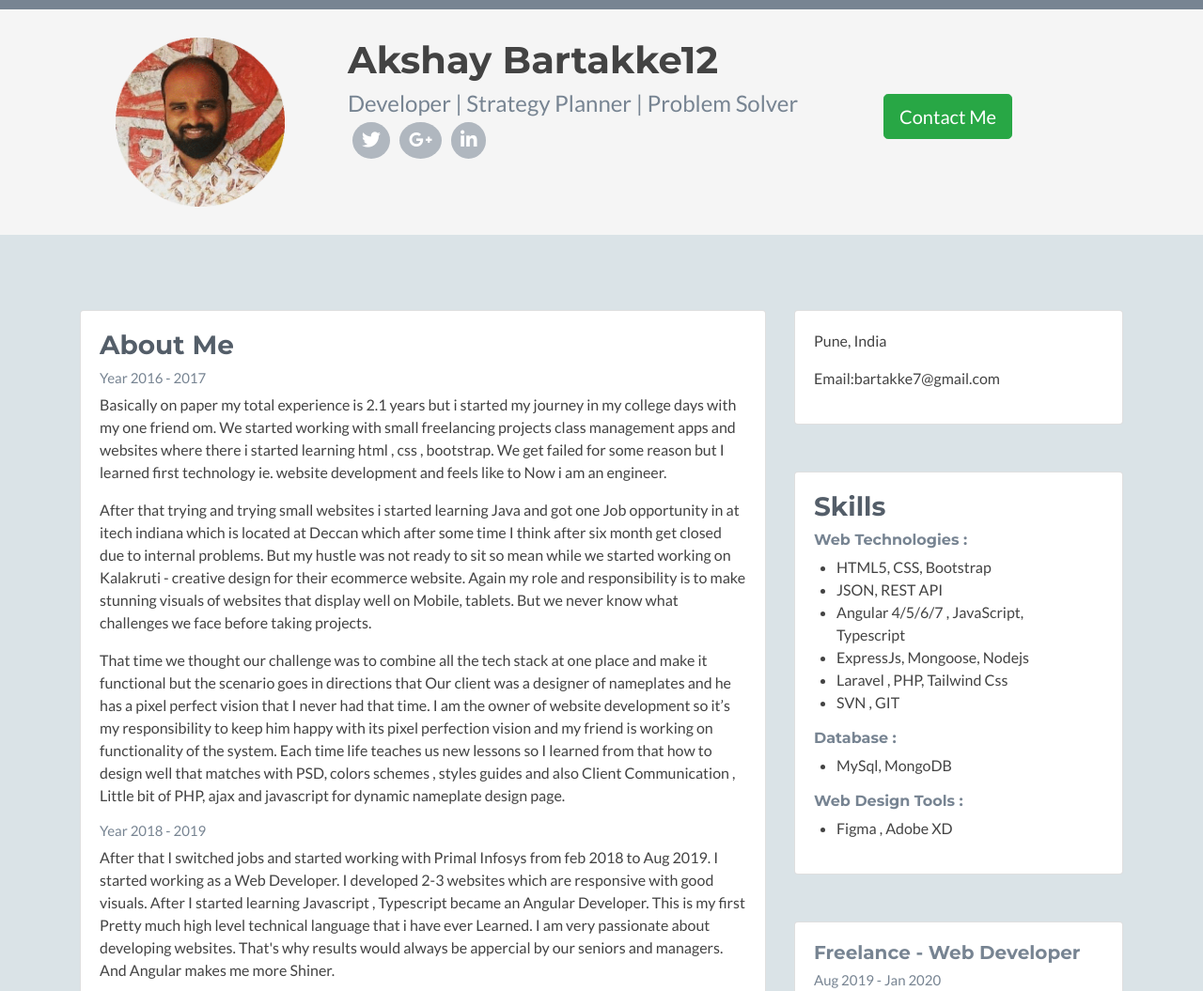
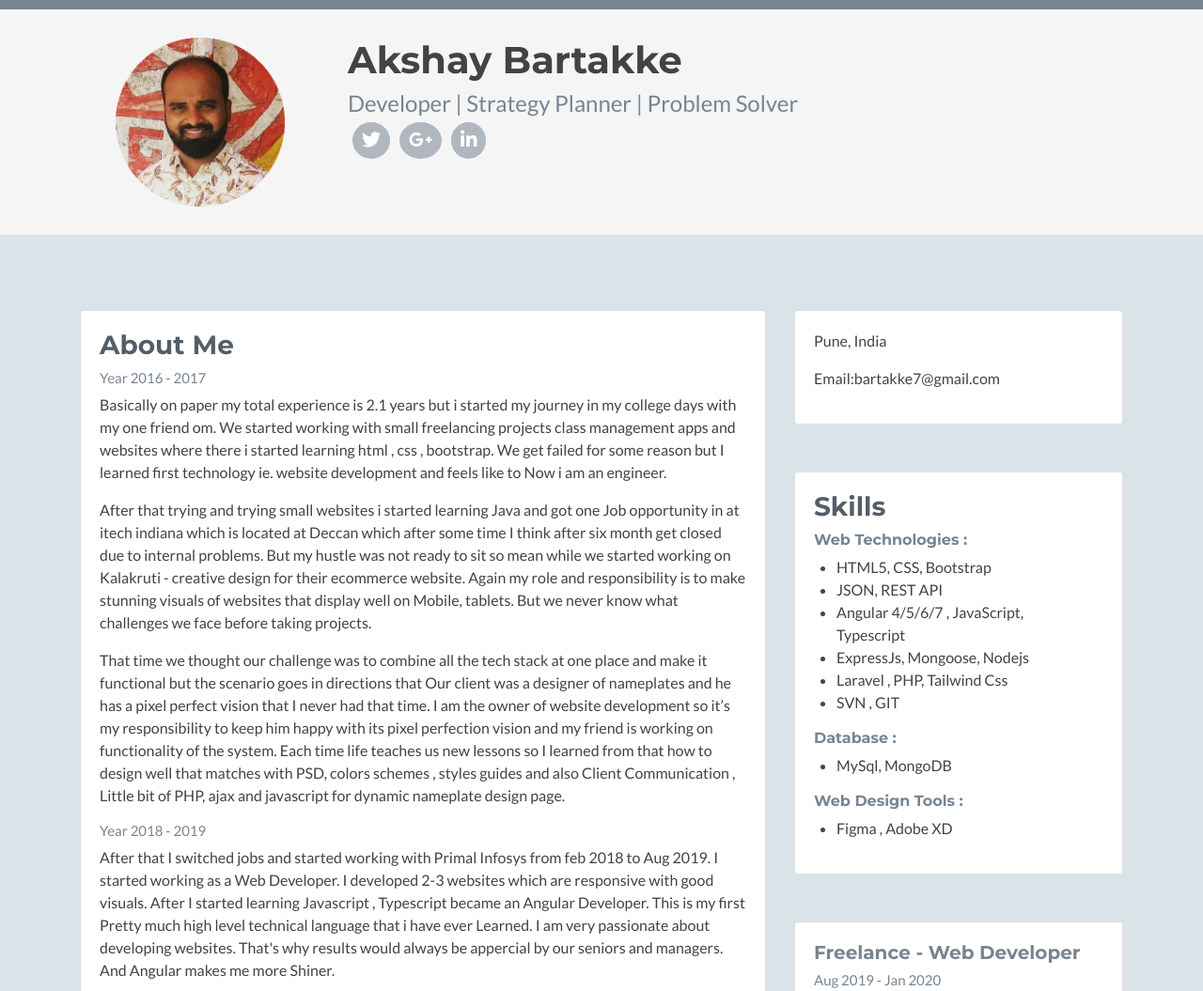
Before and after one commit to bartakke/bartakke.github.io, a plain HTML site: page index.html in a window 1280 px wide. Shown: the top 1055 px of the page at 94% size. Drawn offline with Linux system fonts and the light colour scheme.

Commit message:
text correction commit

```diff
--- a/index.html
+++ b/index.html
@@ -25,8 +25,8 @@
         <div class="col-sm-3 profile_img img-responsive text-center ">
           <img src="img/profile_img.jpeg" class="img-responsive">
         </div>
-        <div class="col-sm-6 profile_name">
-          <h1>Akshay Bartakke12</H1>
+        <div class="col-sm-9 profile_name">
+          <h1>Akshay Bartakke</H1>
           <H3>Developer | Strategy Planner | Problem Solver</H3>
           <ul class="social">
             <li><a href="#"><i class="fab fa-twitter"></i></a></li>
@@ -34,9 +34,9 @@
             <li><a href="#"><i class="fab fa-linkedin-in"></i></a></li>
           </ul>
         </div>
-        <div class="col-sm-3" style="padding-top:60px;">
+        <!-- <div class="col-sm-3" style="padding-top:60px;">
           <button type="button" class="btn btn-success btn-lg">Contact Me</button>
-        </div>
+        </div> -->
       </div>
     </div>
   </div>
```
